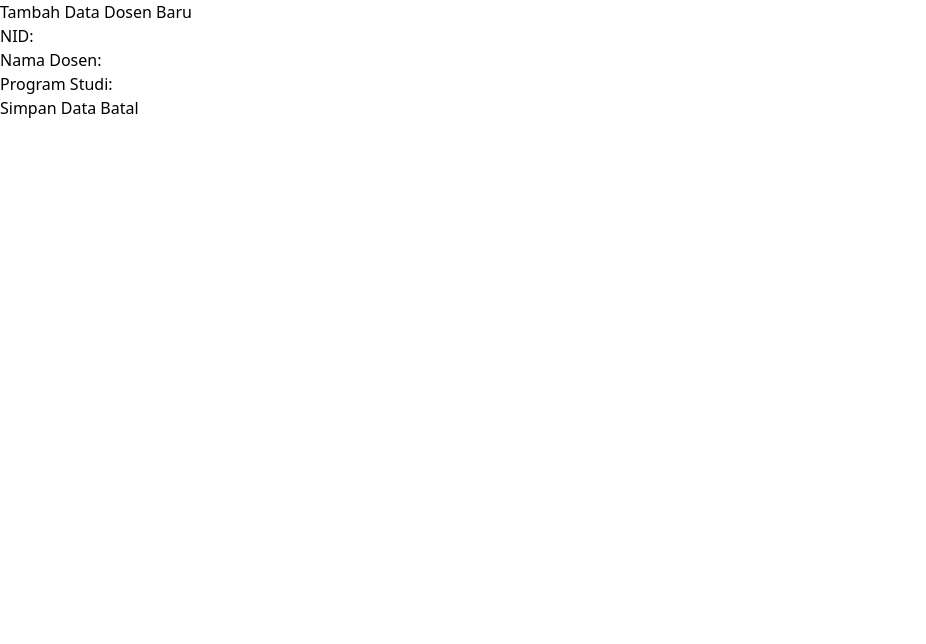
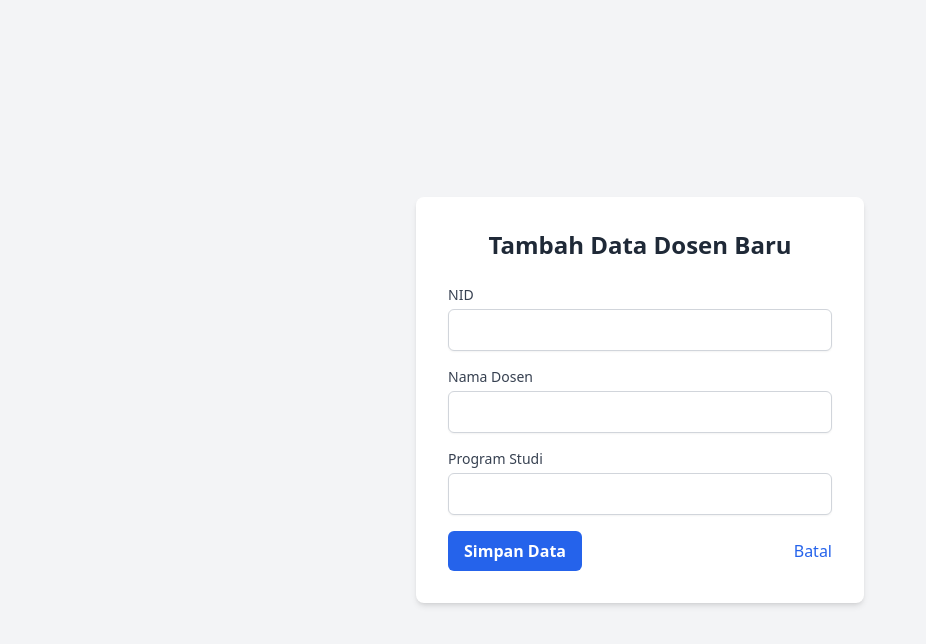
Before and after one commit to Rafreaks06/1124160189-Tailwind-Day-9, a website: page public/index.html in a window 1280 px wide. Shown: the whole page, without its empty margins (0-926 px from the left). Drawn offline with nearby package versions, Linux system fonts and the light colour scheme; files that its build step writes are made by us from their sources.

Commit message:
menambahkan sedikit styling

```diff
--- a/public/index.html
+++ b/public/index.html
@@ -1,33 +1,44 @@
 <!DOCTYPE html>
 <html lang="en">
 <head>
-  <meta charset="UTF-8">
-  <meta name="viewport" content="width=device-width, initial-scale=1.0">
+  <meta charset="UTF-8" />
+  <meta name="viewport" content="width=device-width, initial-scale=1.0" />
   <title>Tailwind Project</title>
-  <link href="../dist/output.css" rel="stylesheet">
+  <link href="../dist/output.css" rel="stylesheet" />
 </head>
-<body>
-    <div class="form-container">
-    <h2>Tambah Data Dosen Baru</h2>
-    <form method="" action="">
-        <div class="form-group">
-            <label>NID:</label>
-            <input type="text" name="nid" required maxlength="20">
-        </div>
-        <div class="form-group">
-            <label>Nama Dosen:</label>
-            <input type="text" name="nama" required maxlength="50">
-        </div>
-        <div class="form-group">
-            <label>Program Studi:</label>
-            <input type="text" name="prodi" required maxlength="30">
-        </div>
-        <div class="button-group">
-            <button type="submit" name = "submit" class="btn-submit">Simpan Data</button>
-            <a href="" class="cancel-btn">Batal</a>
-        </div>
+<body class="bg-gray-100 min-h-screen flex items-center justify-center">
+
+  <div class="bg-white p-8 rounded-lg shadow-md w-full max-w-md">
+    <h2 class="text-2xl font-bold mb-6 text-center text-gray-800">Tambah Data Dosen Baru</h2>
+
+    <form method="" action="" class="space-y-4">
+      <div>
+        <label class="block text-sm font-medium text-gray-700 mb-1">NID</label>
+        <input type="text" name="nid" required maxlength="20"
+          class="w-full px-4 py-2 border border-gray-300 rounded-md shadow-sm focus:outline-none focus:ring-2 focus:ring-blue-500" />
+      </div>
+
+      <div>
+        <label class="block text-sm font-medium text-gray-700 mb-1">Nama Dosen</label>
+        <input type="text" name="nama" required maxlength="50"
+          class="w-full px-4 py-2 border border-gray-300 rounded-md shadow-sm focus:outline-none focus:ring-2 focus:ring-blue-500" />
+      </div>
+
+      <div>
+        <label class="block text-sm font-medium text-gray-700 mb-1">Program Studi</label>
+        <input type="text" name="prodi" required maxlength="30"
+          class="w-full px-4 py-2 border border-gray-300 rounded-md shadow-sm focus:outline-none focus:ring-2 focus:ring-blue-500" />
+      </div>
+
+      <div class="flex justify-between mt-6">
+        <button type="submit" name="submit"
+          class="bg-blue-600 hover:bg-blue-700 text-white font-semibold py-2 px-4 rounded-md">
+          Simpan Data
+        </button>
+        <a href="#" class="text-blue-600 hover:underline self-center">Batal</a>
+      </div>
     </form>
-</div>
+  </div>
+
 </body>
-
 </html>
```
